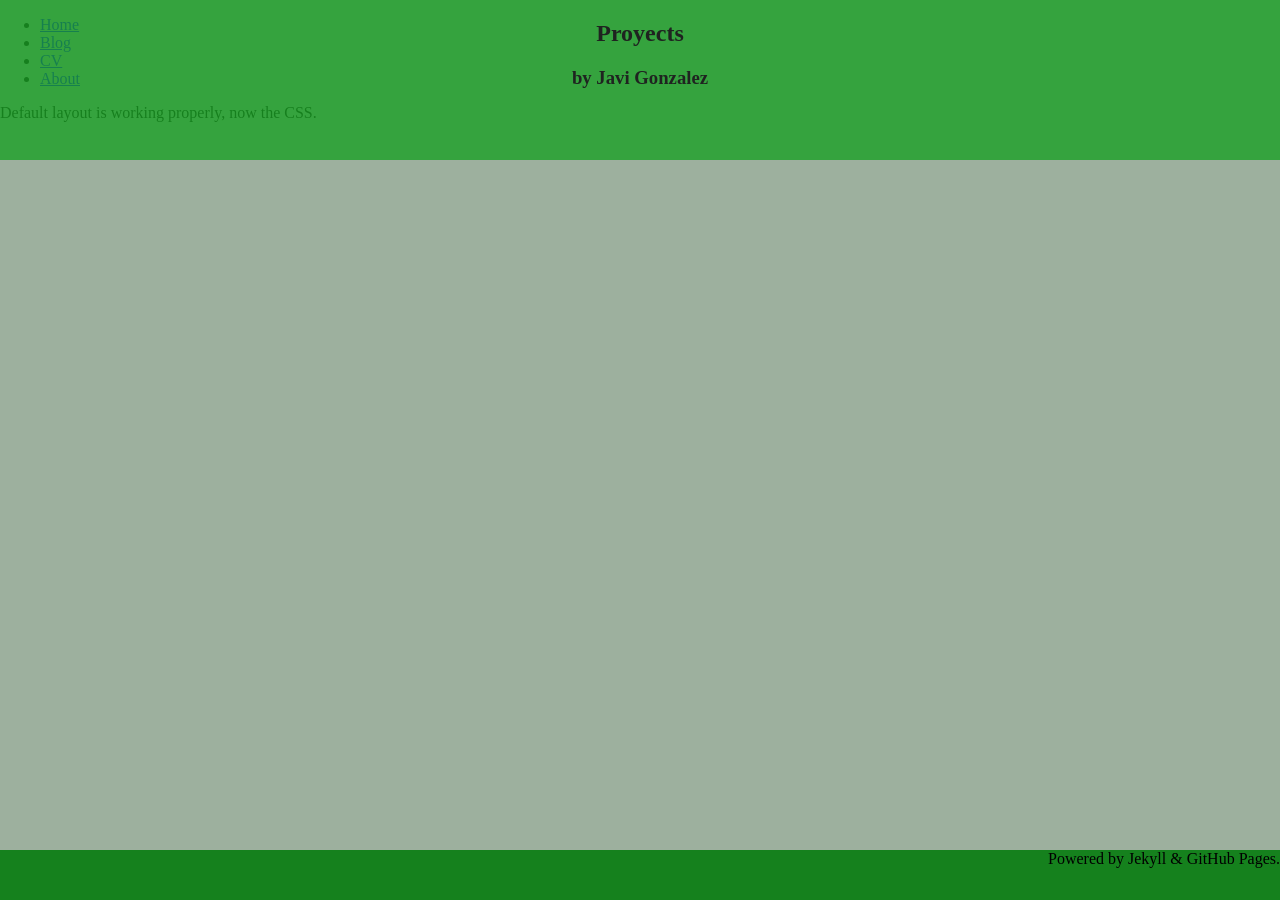
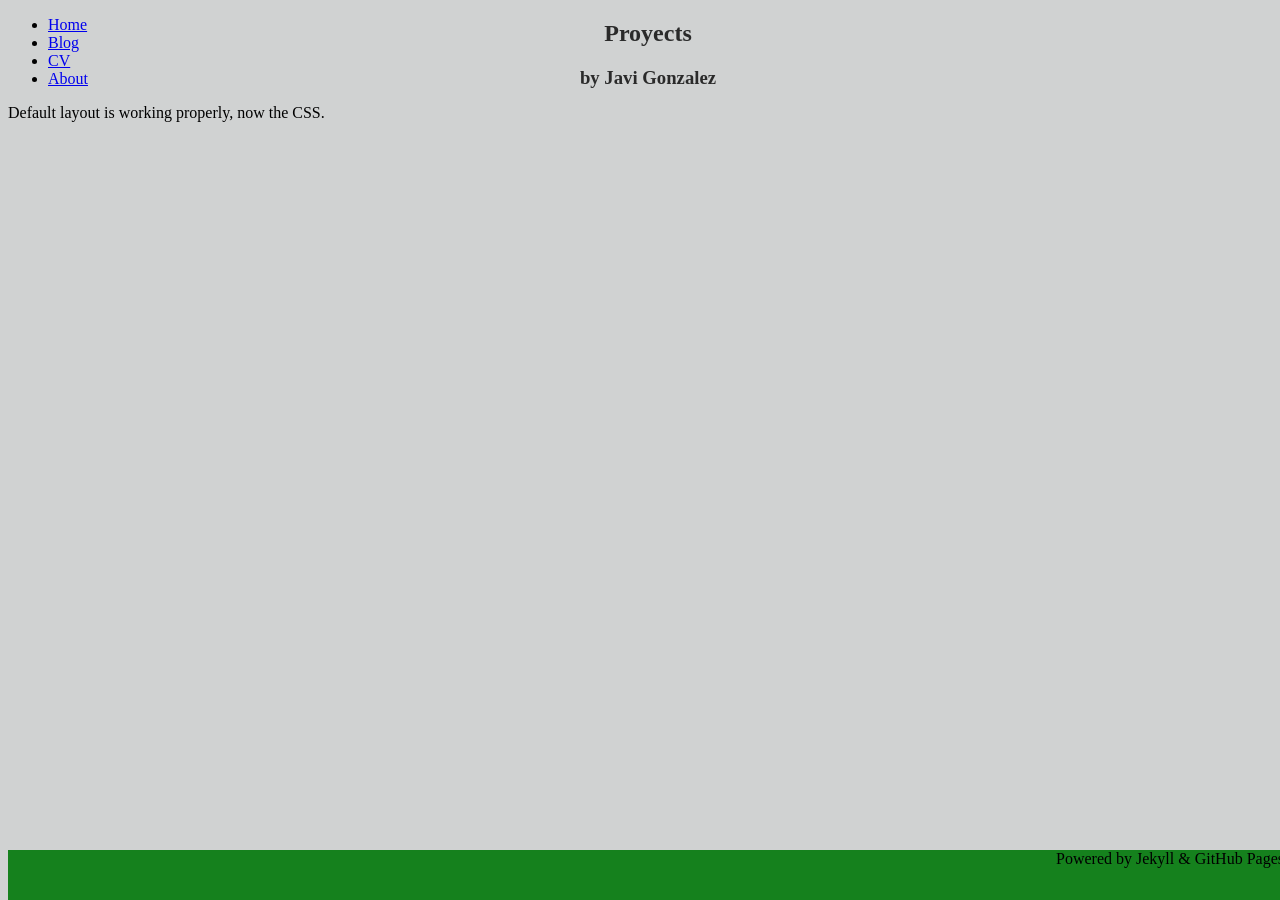
Before and after one commit to Ja-vi/track-your-time, a Jekyll site: the page built from index.html, in a window 1280 px wide. Built offline with Jekyll 4.4.1, drawn with Linux system fonts in a browser that asks for light colours.

Commit message:
Colour efforts #2

```diff
--- a/static/css/default.css
+++ b/static/css/default.css
@@ -1,45 +1,14 @@
-html, body {
-	background: #9db09e;
-    height:70%;
-    margin:0;
-    padding:0;
+body{
+	background: #d0d2d2;
+	top: 110px
 }
 
 header{
     width: 100%;
-	height: 20%;
-    background: #1ca026;
     position: fixed;
     top: 0;
-    height: 160px !important;
+    height: 110px !important;
     opacity:.8;
-}
-
-.content {
-    position:relative;
-    height: 100%;
-    width:600px;
-    padding:60px 0 30px 0;
-    margin:0 auto 0 auto;
-    -moz-box-sizing:border-box;
-    -webkit-box-sizing:border-box;
-    -o-box-sizing:border-box;
-    -ms-box-sizing:border-box;
-    box-sizing:border-box;
-}
-
-#container {
-    background:  #9db09e;
-    height: 100%;
-    min-width: 300px;
-    margin-left: 100px;
-    margin-right: 100px;
-    overflow:auto;
-    -moz-box-sizing:border-box;
-    -webkit-box-sizing:border-box;
-    -o-box-sizing:border-box;
-    -ms-box-sizing:border-box;
-    box-sizing:border-box;
 }
 
 footer {
```
